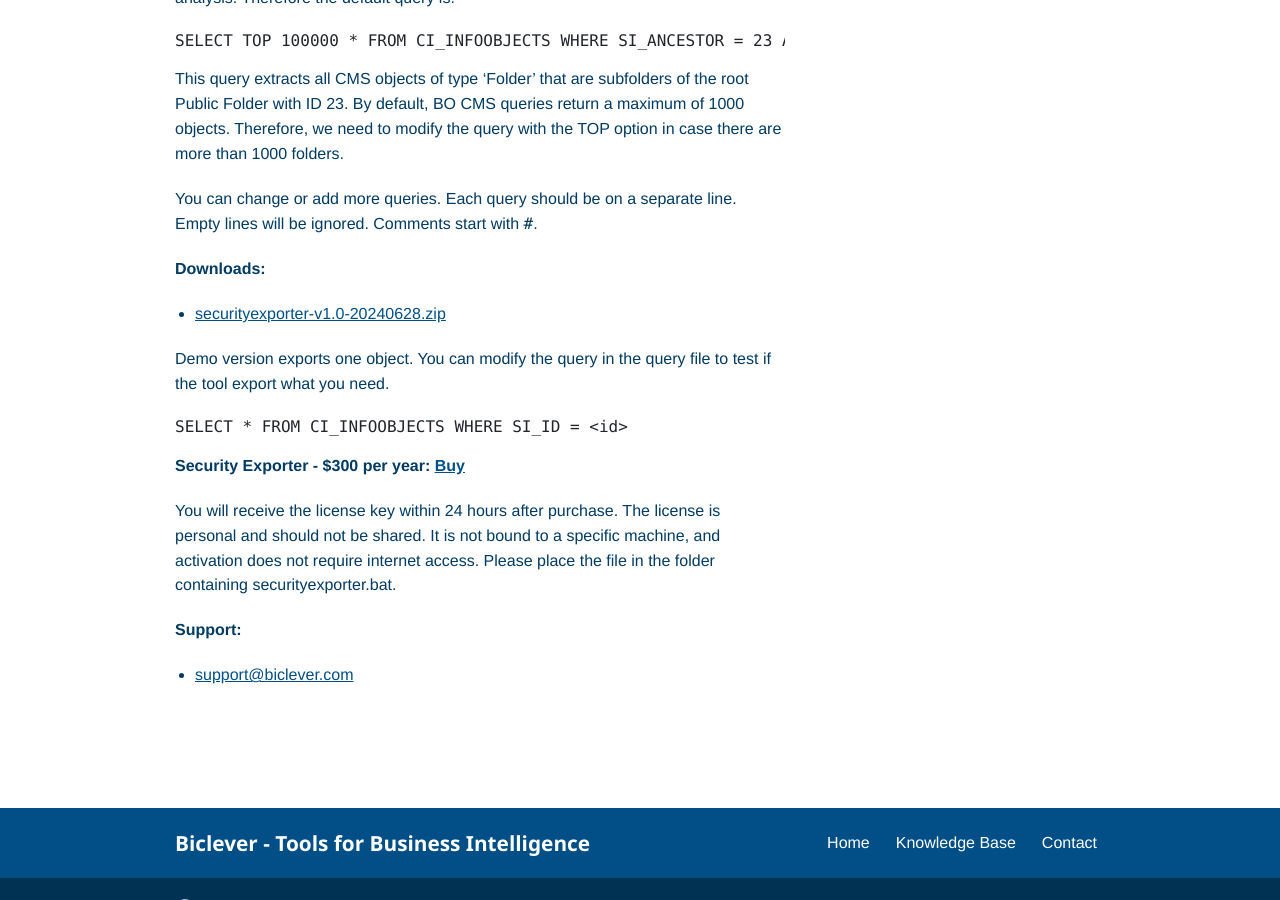
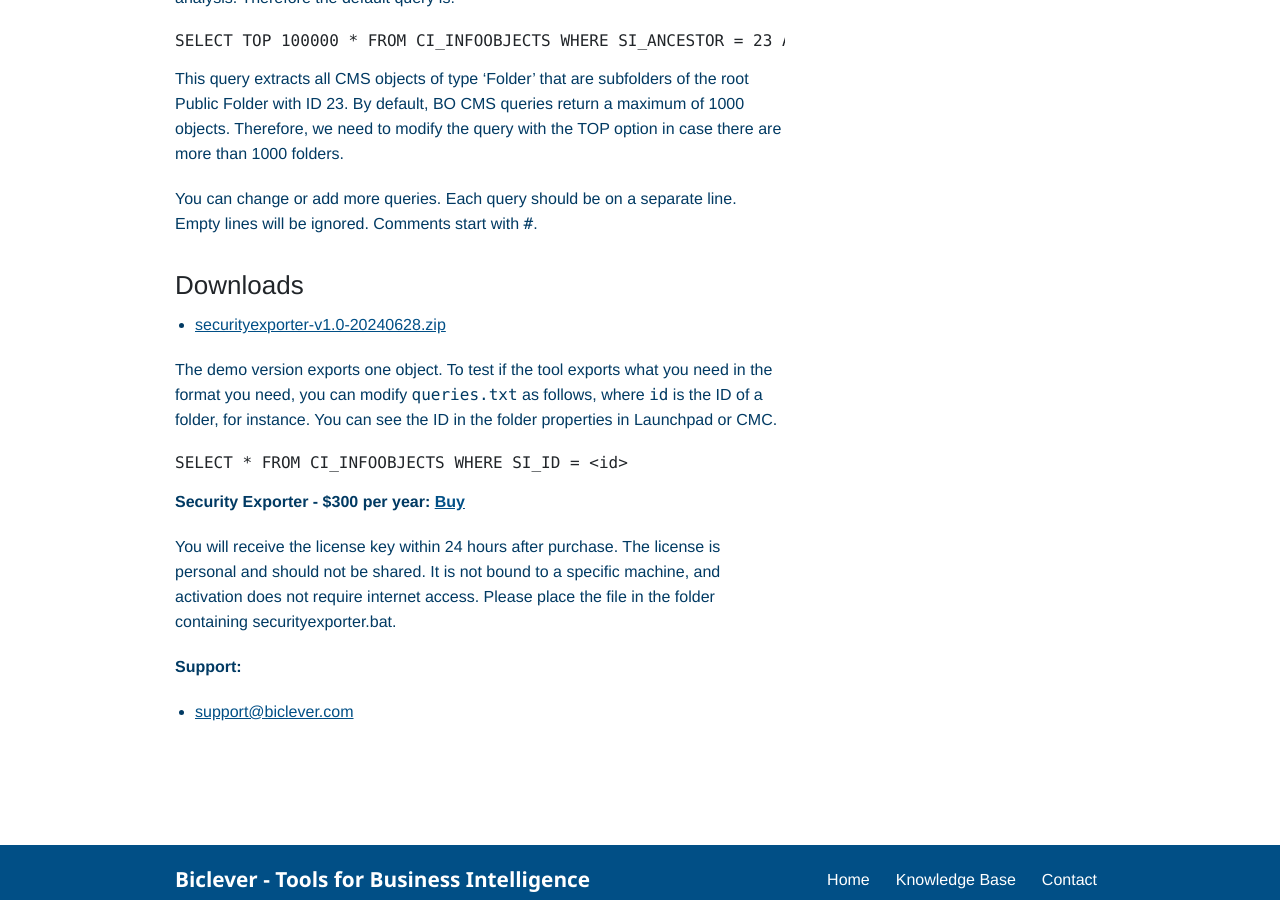
Before and after one commit to biclever/biclever.github.io, a Jekyll site: the page built from _products/security-exporter.md, in a window 1280 px wide and 900 px high, scrolled down 3275 px. Built offline with Jekyll 4.4.1, drawn with Linux system fonts in a browser that asks for light colours.

Commit message:
minor adjustments

````diff
--- a/_products/security-exporter.md
+++ b/_products/security-exporter.md
@@ -64,10 +64,11 @@
 You can change or add more queries. Each query should be on a separate line. Empty lines will be ignored. Comments start with `#`.
 
 
-**Downloads:**
+## Downloads
+
 - [securityexporter-v1.0-20240628.zip](https://drive.google.com/uc?export=download&id=18LSo7jIOgPLmPYLZLY5koyrBM5CG1VkE)
 
-Demo version exports one object. You can modify the query in the query file to test if the tool export what you need.
+The demo version exports one object. To test if the tool exports what you need in the format you need, you can modify `queries.txt` as follows, where `id` is the ID of a folder, for instance. You can see the ID in the folder properties in Launchpad or CMC.
 
 ```sql
 SELECT * FROM CI_INFOOBJECTS WHERE SI_ID = <id>
````
